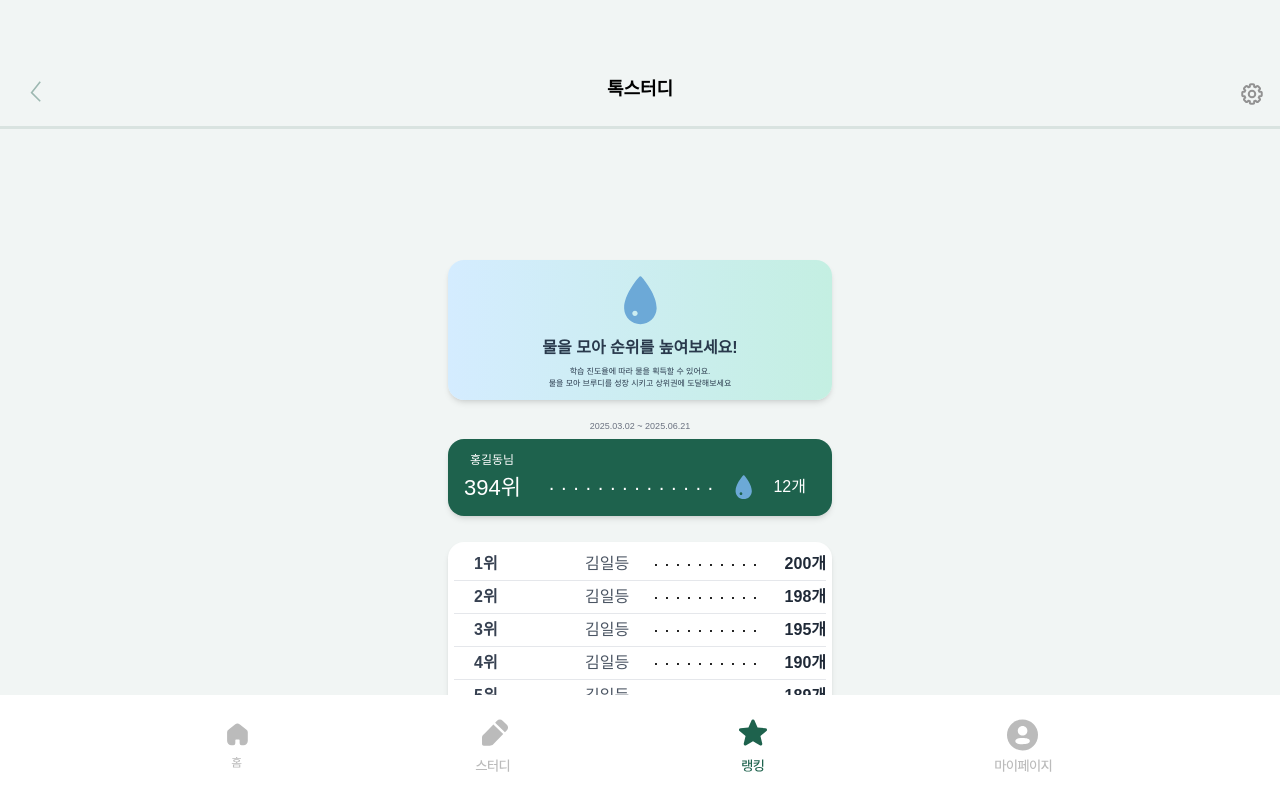
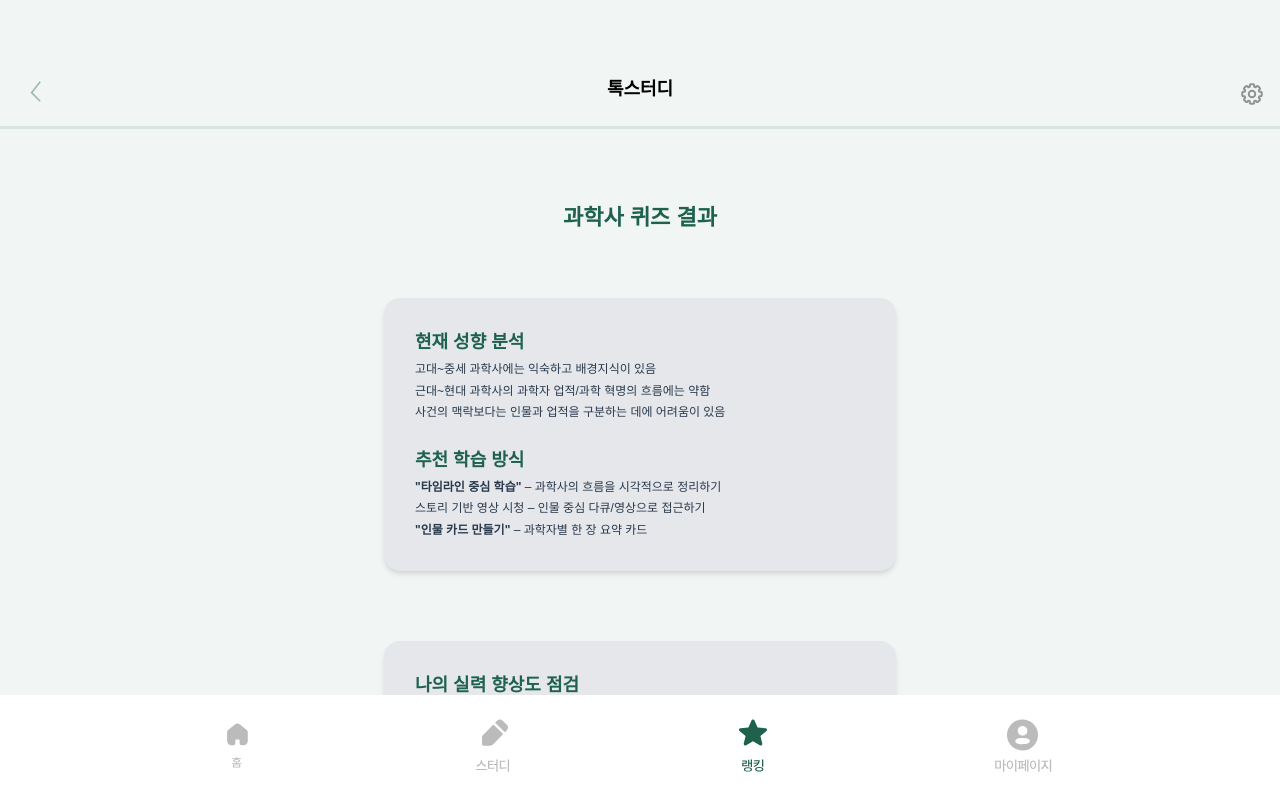
Before and after one commit to coSSGma/coSSGma-frontend, a React (Vite) app: page /ranking in a window 1280 px wide. Built offline with nearby package versions, Linux system fonts and the light colour scheme; a web font is replaced by a local one.

Commit message:
feat: QuizAnalysis 컴포넌트 구현

```diff
--- a/src/App.tsx
+++ b/src/App.tsx
@@ -13,8 +13,9 @@ import StudyGame from "./feature/study/components/StudyGame";
 import QuizResult from "./feature/study/components/QuizResult";
 import AllStudyRoom from "./feature/study/components/AllStudyRoom";
 import StudyInfo from "./feature/study/components/StudyInfo";
-import RankingHome from "./feature/ranking/RangingHome";
+// import RankingHome from "./feature/ranking/RangingHome";
 import Home from "./feature/home/Home";
+import QuizAnalysis from "./feature/study/components/QuizAnalysis";
 
 function App() {
   return (
@@ -34,7 +35,7 @@ function App() {
           <Route path="study/info/learning" element={<StudyStart />} />
           <Route path="study/info/participate" element={<StudyGame />} />
           <Route path="study/info/quiz/result" element={<QuizResult />} />
-          <Route path="ranking" element={<RankingHome />} />
+          <Route path="ranking" element={<QuizAnalysis />} />
         </Route>
       </Routes>
     </Router>
--- /dev/null
+++ b/src/feature/study/components/QuizAnalysis.tsx
@@ -0,0 +1,78 @@
+import React from "react";
+import { useNavigate } from "react-router-dom"; // useNavigate 훅 추가
+
+const QuizAnalysis = () => {
+  const navigate = useNavigate(); // useNavigate 훅 사용
+
+  return (
+    <div className="h-full flex flex-col items-center bg-[#F1F5F4] pt-8 pb-20 font-inter">
+      {/* 퀴즈 결과 타이틀 */}
+      <h1 className="text-[22px] font-bold text-[#1E624D] my-[5%]">
+        과학사 퀴즈 결과
+      </h1>
+
+      {/* 현재 성향 분석 섹션 */}
+      <div className="bg-gray-200 rounded-2xl shadow-md p-6 w-[85%] max-w-lg mb-6 flex flex-col">
+        <div className="m-[5%]">
+          <h2 className="text-[18px] font-bold text-[#1E624D] mb-4">
+            현재 성향 분석
+          </h2>
+          <p className="text-[12px] text-[#29394C] mb-2 leading-relaxed">
+            고대~중세 과학사에는 익숙하고 배경지식이 있음
+          </p>
+          <p className="text-[12px] text-[#29394C] mb-2 leading-relaxed">
+            근대~현대 과학사의 과학자 업적/과학 혁명의 흐름에는 약함
+          </p>
+          <p className="text-[12px] text-[#29394C] leading-relaxed">
+            사건의 맥락보다는 인물과 업적을 구분하는 데에 어려움이 있음
+          </p>
+          <br />
+          <h2 className="text-[18px] font-bold text-[#1E624D] mb-4">
+            추천 학습 방식
+          </h2>
+          <p className="text-[12px] text-[#29394C] mb-2 leading-relaxed">
+            <span className="font-semibold">"타임라인 중심 학습"</span> –
+            과학사의 흐름을 시각적으로 정리하기
+          </p>
+          <p className="text-[12px] text-[#29394C] mb-2 leading-relaxed">
+            스토리 기반 영상 시청 – 인물 중심 다큐/영상으로 접근하기
+          </p>
+          <p className="text-[12px] text-[#29394C] leading-relaxed">
+            <span className="font-semibold">"인물 카드 만들기"</span> – 과학자별
+            한 장 요약 카드
+          </p>
+        </div>
+      </div>
+
+      {/* 나의 실력 향상도 점검 섹션 (그래프는 플레이스홀더로 표현) */}
+      <div className="bg-gray-200 rounded-2xl shadow-md p-6 w-[85%] max-w-lg my-[5%] flex flex-col items-center">
+        <h2 className="text-[18px] font-bold text-[#1E624D] my-[5%] ml-[5%] self-start">
+          나의 실력 향상도 점검
+        </h2>
+        <img
+          src="src/assets/advanced.svg"
+          alt="그래프"
+          className="w-70% h-70%"
+        />
+        <p className="text-[10px] text-center text-black font-semibold my-[5%]">
+          저번 퀴즈 대비 총 15점 성장했습니다!
+        </p>
+      </div>
+
+      {/* "다음" 버튼 */}
+      <div className="w-[85%] max-w-md mt-6">
+        {" "}
+        {/* 고정 위치를 위해 fixed 사용 */}
+        <button
+          className="w-full h-[62px] px-4 py-2 text-[20px] text-white bg-[#1E624D] rounded-3xl font-bold
+            disabled:bg-[#A8A8A8] transition-all duration-200"
+          onClick={() => navigate("/")} // 예시로 홈으로 이동하도록 설정
+        >
+          다음
+        </button>
+      </div>
+    </div>
+  );
+};
+
+export default QuizAnalysis;
```
Also changed, not shown: src/assets/advanced.svg (added).
